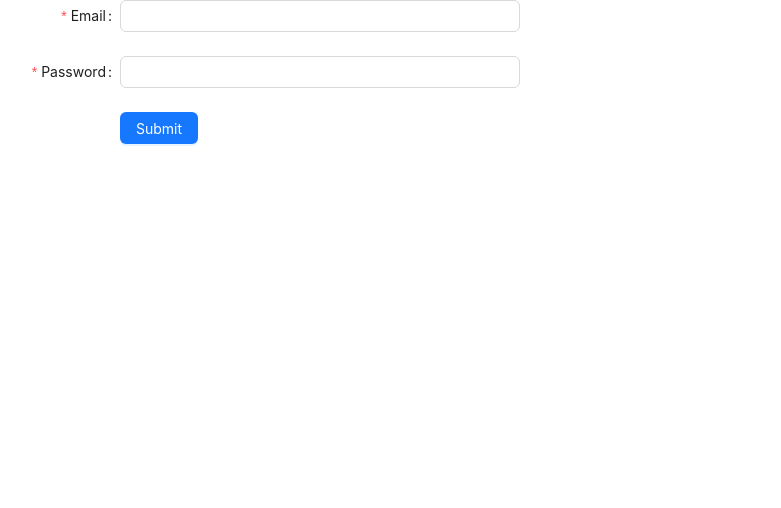
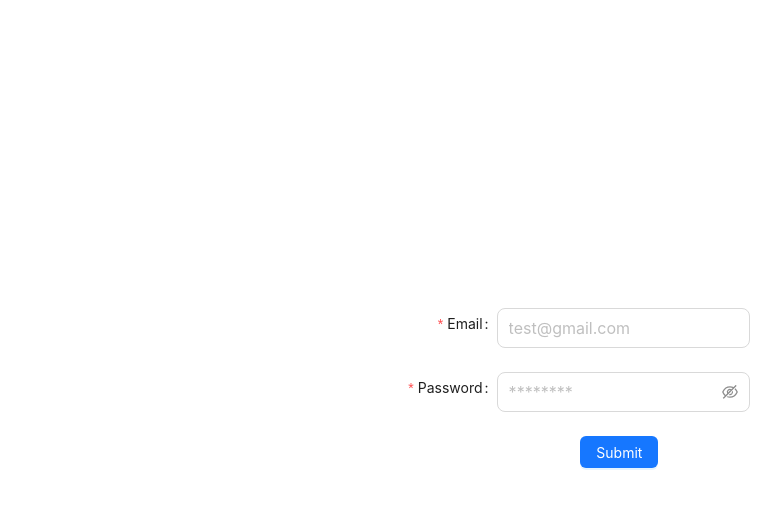
Before and after one commit to khosbilegt/parts, a React (Create React App) app in the folder parts-frontend/: page /login in a window 1280 px wide. Shown: the top 508 px of the page, without its empty margins (80-861 px from the left). Built offline with nearby package versions, Linux system fonts and the light colour scheme.

Commit message:
added login page

```diff
--- /dev/null
+++ b/parts-frontend/src/auth/Auth.css
@@ -0,0 +1,7 @@
+.center-container {
+     display: flex;
+     align-items: center;
+     justify-content: center;
+     height: 100vh; /* Adjust as needed */
+     width: 100vw;
+}
--- a/parts-frontend/src/auth/Login.tsx
+++ b/parts-frontend/src/auth/Login.tsx
@@ -1,8 +1,12 @@
-import React from 'react'
-import { Button, Form, Input } from 'antd';
+import { useState } from 'react'
+import { Button, Form, Input, Spin, message } from 'antd';
 import axios from 'axios';
+import { useNavigate } from 'react-router-dom';
+import './Auth.css';
 
 const Login = () => {
+     const [isLoading, setLoading] = useState(false);
+     const navigate = useNavigate();
 
      type FieldType = {
           email?: string;
@@ -11,49 +15,62 @@ const Login = () => {
 
      const onFinish = (values: any) => {
           const url = 'http://127.0.0.1:8080/api/auth/login';
+          setLoading(true)
           axios.post(url, values, {
                headers: {
                     'Content-Type': 'application/json',
                }
           })
           .then(response => {
-               console.log('POST request successful:', response.data);
+               console.log(response.data)
+               if(response.status == 200) {
+                    const token = response.data.token;
+                    localStorage.setItem('parts-token', token);
+                    message.success('Амжилттай нэвтэрлээ');
+                    navigate("register")
+               }
           })
           .catch(error => {
-               console.error('Error:', error);
+               setLoading(false)
+               if(error.response?.data?.message == 'EMAIL_OR_PASSWORD_INVALID') {
+                    message.error('Мэйл хаяг эсвэл пассворд буруу байна');
+               } else {
+                    message.error("Системийн алдаа гарлаа.")
+               }
           });
      }
 
-     const onFinishFailed = () => {
-
-     }
-
      return (
+          <div className="center-container">
             <Form
               name="basic"
               labelCol={{ span: 8 }}
               wrapperCol={{ span: 16 }}
-               style={{ maxWidth: 600 }}
+              style={{maxWidth: '100vw'}}
               initialValues={{ remember: true }}
               onFinish={onFinish}
-               onFinishFailed={onFinishFailed}
               autoComplete="off"
             >
                <Form.Item<FieldType> label="Email" name="email" rules={[{ required: true, message: 'Please input your username!' }]}>
-                    <Input />
+                    <Input size="large" placeholder='test@gmail.com'/>
                </Form.Item>
 
                <Form.Item<FieldType> label="Password" name="password" rules={[{ required: true, message: 'Please input your password!' }]}>
-                    <Input />
+                    <Input.Password size="large" placeholder='********'/>
                </Form.Item>
 
-               <Form.Item<FieldType> wrapperCol={{ offset: 8, span: 16 }}>
-                    <Button type="primary" htmlType='submit'>
+               <Form.Item<FieldType> wrapperCol={{ offset: 8, span: 16 }} style={{ textAlign: 'center' }}>
+                    <Button type="primary" htmlType='submit' style={{ marginRight: '8px' }}>
                          Submit
                     </Button>
+                    {
+                         isLoading ? <Spin /> : <></>
+                    }
                </Form.Item>
             </Form>
-     )
+          </div>
+        );
+
 }
 
 export default Login
```
Also changed, not shown: 2 other files (tests, documents, lock files or other folders). Lines whose indentation alone changed are shown as unchanged.
